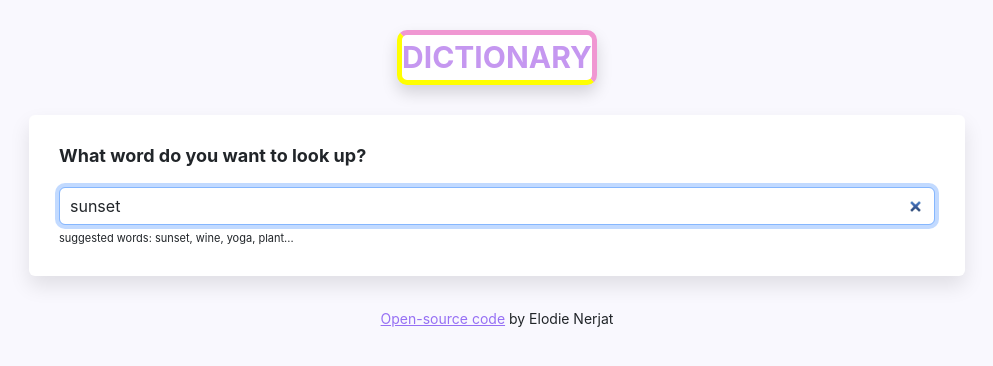
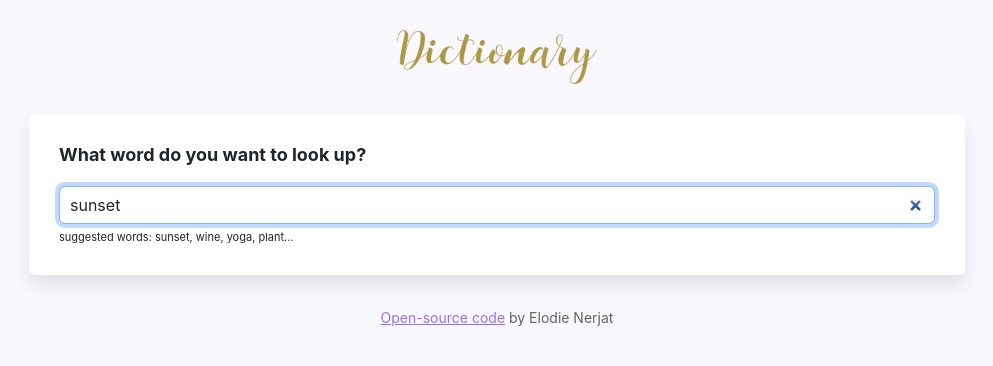
Before and after one commit to Elodie-n/dictionary-project, a React (Create React App) app: page / in a window 1280 px wide. Shown: the top 366 px of the page, without its empty margins (143-1136 px from the left). Built offline with nearby package versions, Linux system fonts and the light colour scheme; no server answers.

Commit message:
Added a logo

```diff
--- a/src/App.css
+++ b/src/App.css
@@ -15,23 +15,14 @@
   margin: 30px 0;
 }
 
-.App-title {
+.App-logo {
   max-width: 200px;
+  display: block;
   margin: 0 auto;
-  text-align: center;
-  font-size: 30px;
-  font-weight: bold;
-  color: #c597f0;
-  text-transform: uppercase;
-  background: white;
-  border-radius: 10px;
-  border-top: 5px solid #f097d2;
-  border-bottom: 5px solid yellow;
-  border-left: 5px solid yellow;
-  border-right: 5px solid #f097d2;
 }
 
 .App-footer {
   text-align: center;
   margin: 30px 0;
+  color: #646262;
 }
--- a/src/App.js
+++ b/src/App.js
@@ -1,3 +1,4 @@
+import logo from "./logo.png";
 import "./App.css";
 import Dictionary from "./Dictionary";
 
@@ -6,7 +7,7 @@
     <div className="App">
       <div className="container">
         <header className="App-header">
-          <div className="App-title shadow">Dictionary</div>
+          <img src={logo} className="App-logo img-fluid" alt="logo" />
         </header>
         <main>
           <Dictionary defaultKeyword="sunset" />
```
Also changed, not shown: src/logo.png (added).
